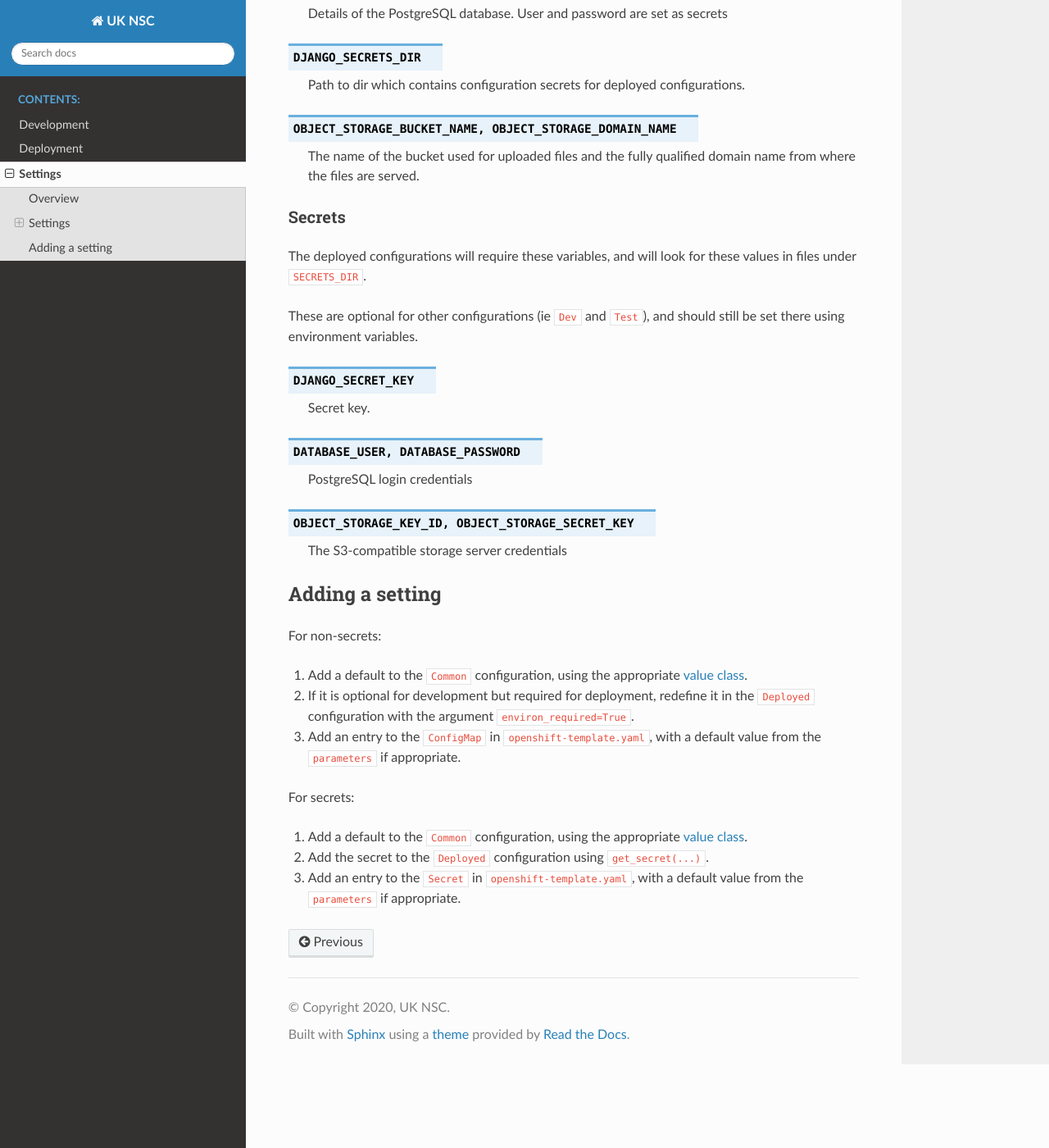
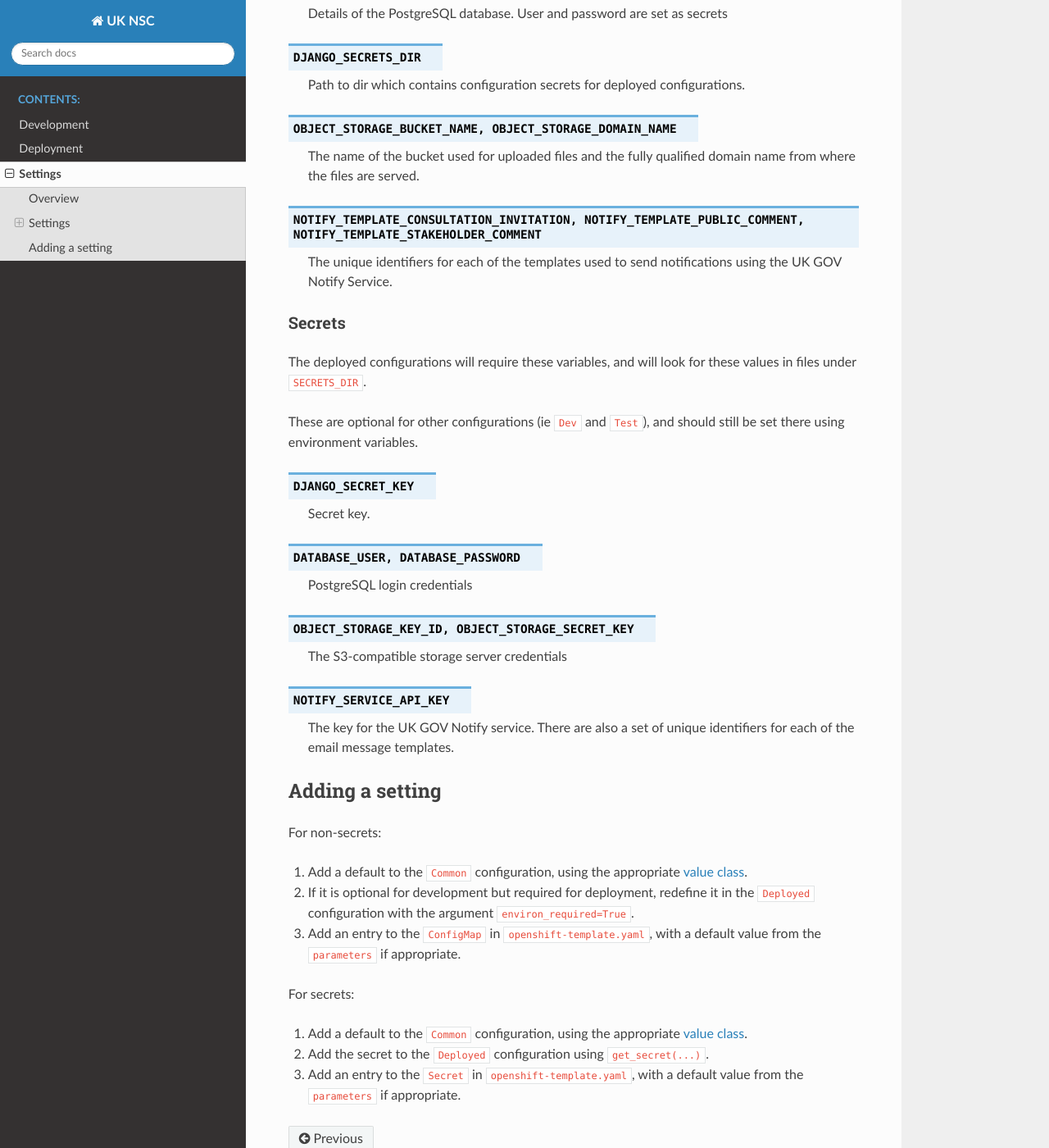
Before and after one commit to ukhsa-collaboration/nsc-recommendationsp, a Sphinx documentation site: the page built from docs/settings.rst, in a window 1280 px wide and 1400 px high, scrolled down 952 px. Shown: the whole window at 82% size. Built offline with Sphinx 7.4.7 and the Read the Docs theme 2.0.0, drawn with Linux system fonts in a browser that asks for light colours.

Commit message:
Documented the settings used with the UK GOV Notify Service

```diff
--- a/docs/settings.rst
+++ b/docs/settings.rst
@@ -59,6 +59,12 @@ Environment variables
     domain name from where the files are served.
 
 
+.. envvar:: NOTIFY_TEMPLATE_CONSULTATION_INVITATION, NOTIFY_TEMPLATE_PUBLIC_COMMENT, NOTIFY_TEMPLATE_STAKEHOLDER_COMMENT
+
+    The unique identifiers for each of the templates used to send notifications
+    using the UK GOV Notify Service.
+
+
 Secrets
 -------
 
@@ -82,6 +88,12 @@ be set there using environment variables.
 .. envvar:: OBJECT_STORAGE_KEY_ID, OBJECT_STORAGE_SECRET_KEY
 
     The S3-compatible storage server credentials
+
+
+.. envvar:: NOTIFY_SERVICE_API_KEY
+
+    The key for the UK GOV Notify service. There are also a set of unique identifiers
+    for each of the email message templates.
 
 
 Adding a setting
```
